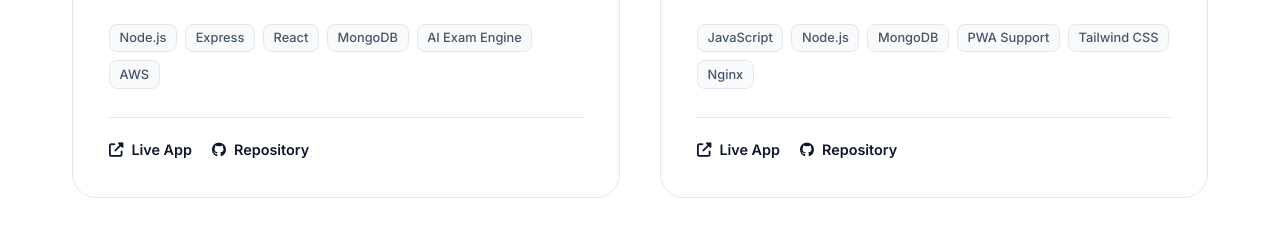
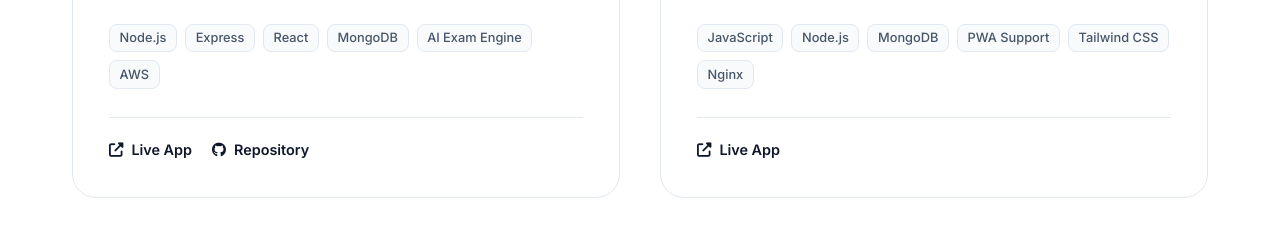
Before and after one commit to Abdullah-webd/ajala-abdullah, a website: page index.html in a window 1280 px wide. Shown: the part 3100-3328 px from the top of the page. Drawn offline with Linux system fonts and the light colour scheme.

Commit message:
fix: remove private repo link from NairaGame project

```diff
--- a/index.html
+++ b/index.html
@@ -257,7 +257,6 @@
             </div>
             <div class="project-links">
               <a href="http://nairagame.com/" class="project-link" target="_blank"><i class="fas fa-external-link-alt"></i> Live App</a>
-              <a href="https://github.com/tinzwave/naira-game-client" class="project-link" target="_blank"><i class="fab fa-github"></i> Repository</a>
             </div>
           </div>
         </div>
```
